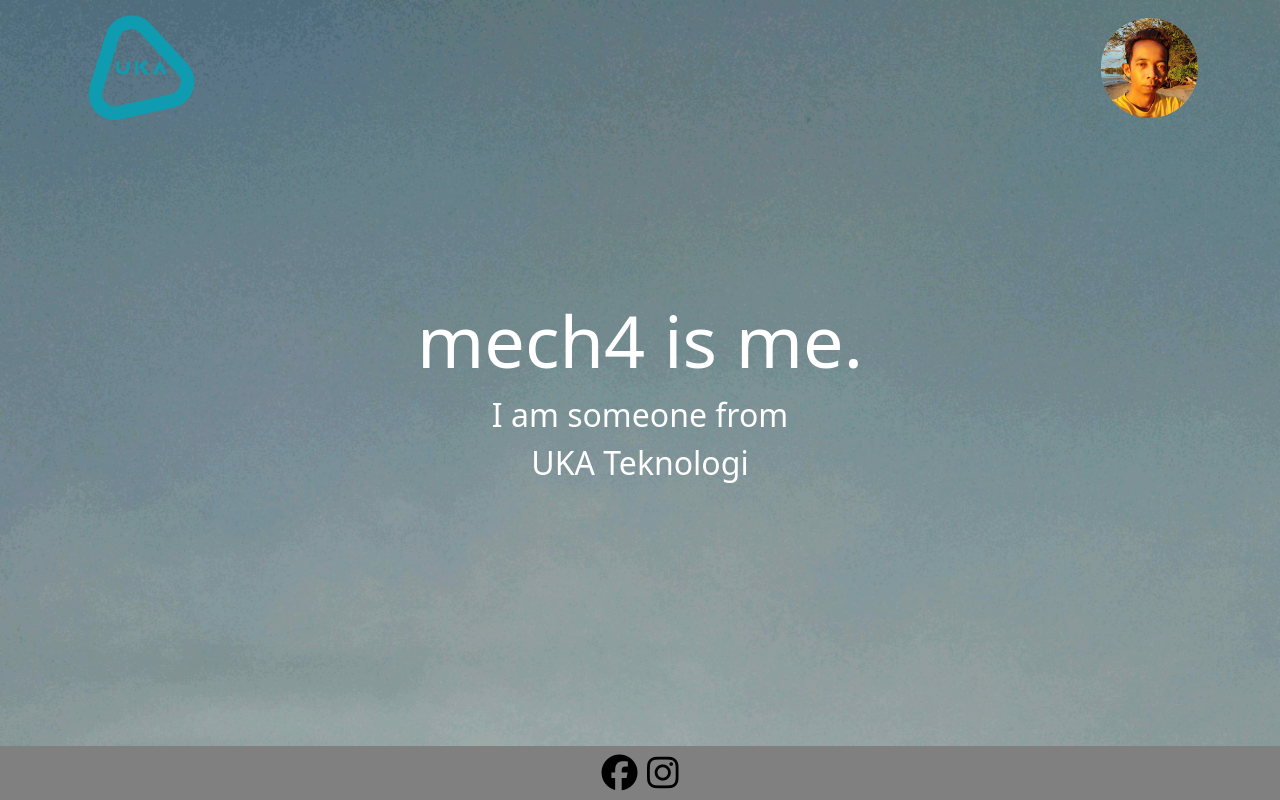
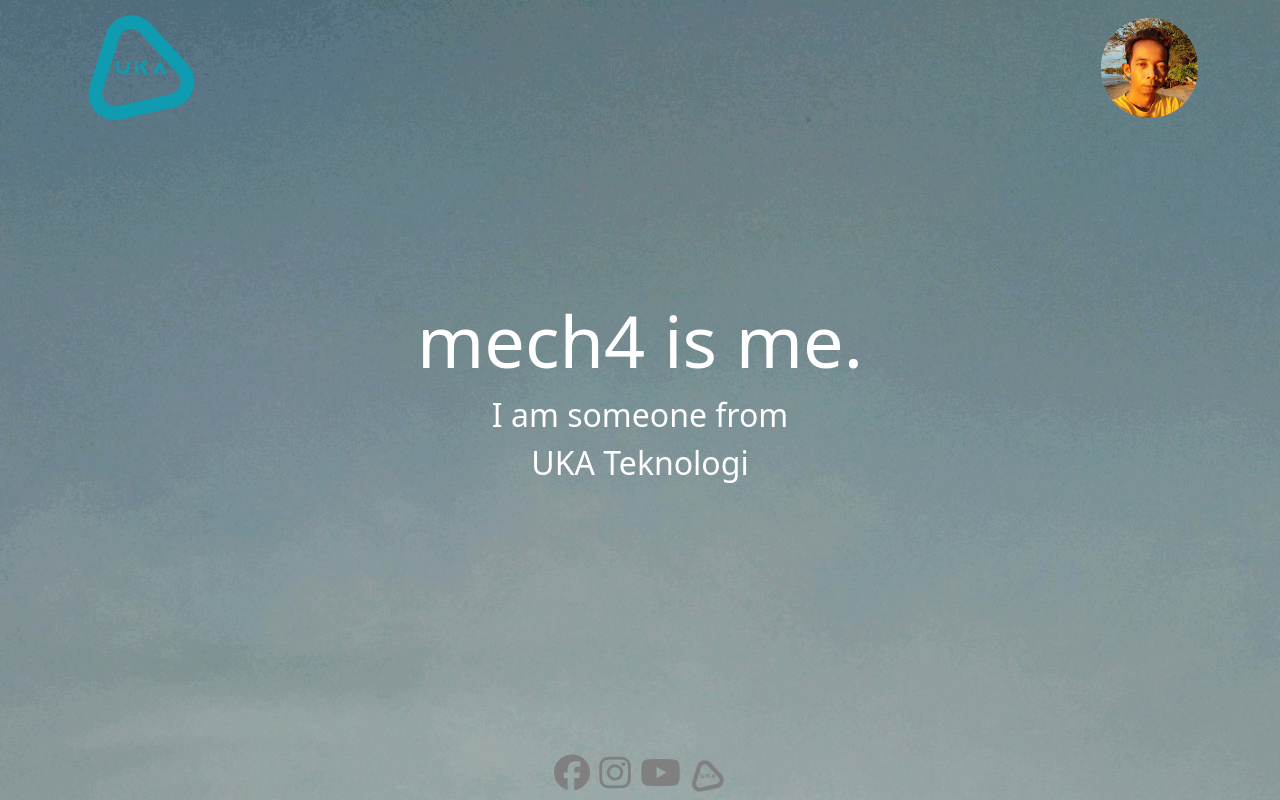
Before and after one commit to mech4/mech4.github.io, a plain HTML site: page index.html in a window 1280 px wide. Drawn offline with nearby package versions, Linux system fonts and the light colour scheme.

Commit message:
Update footer

```diff
--- a/index.html
+++ b/index.html
@@ -33,6 +33,8 @@
                 <div class="social-icons mt-4">
                     <a href="https://www.facebook.com/chaosriders" target="_blank"><i class="fab fa-facebook"></i></a>
                     <a href="https://www.instagram.com/chaosriders" target="_blank"><i class="fab fa-instagram"></i></a>
+                    <a href="https://www.youtube.com/channel/UCuAOC_aS20enGXS69hlKBnQ" target="_blank"><i class="fab fa-youtube"></i></a>
+                    <a href="https://ukt.co.id" target="_blank"><img class="fa-uka" src="images/logouka.png"></i></a>
                 </div>
                 </div>
         </div>
--- a/style.css
+++ b/style.css
@@ -37,13 +37,29 @@
     font-size: 36px;
     cursor: pointer;
     position: absolute;
-    background-color: #808080;
     text-align: center;
     bottom: 0px;
 }
-.fa-facebook:hover,.fa-instagram:hover,.fa-twitter:hover,.fa-linkedin:hover, .fa-twitch:hover {
-    color: #008000;
+.fa-facebook:hover {
+    color: #4267B2;
+}
+.fa-instagram:hover {
+    background: radial-gradient(circle at 30% 107%, #fdf497 0%, #fdf497 5%, #fd5949 45%, #d6249f 60%, #285AEB 90%);
+    -webkit-background-clip: text;
+            /* Also define standard property for compatibility */
+            background-clip: text;
+    -webkit-text-fill-color: transparent;
+}
+.fa-youtube:hover {
+    color: #ff0000;
 }
 .fab {
-    color: #000000;
+    color: #808080;
 }
+.fa-uka {
+    width: 36px;
+    filter: grayscale(100%);
+}
+.fa-uka:hover {
+    filter: opacity(0.4) drop-shadow(0 0 0 rgb(61, 142, 159));
+}
```
